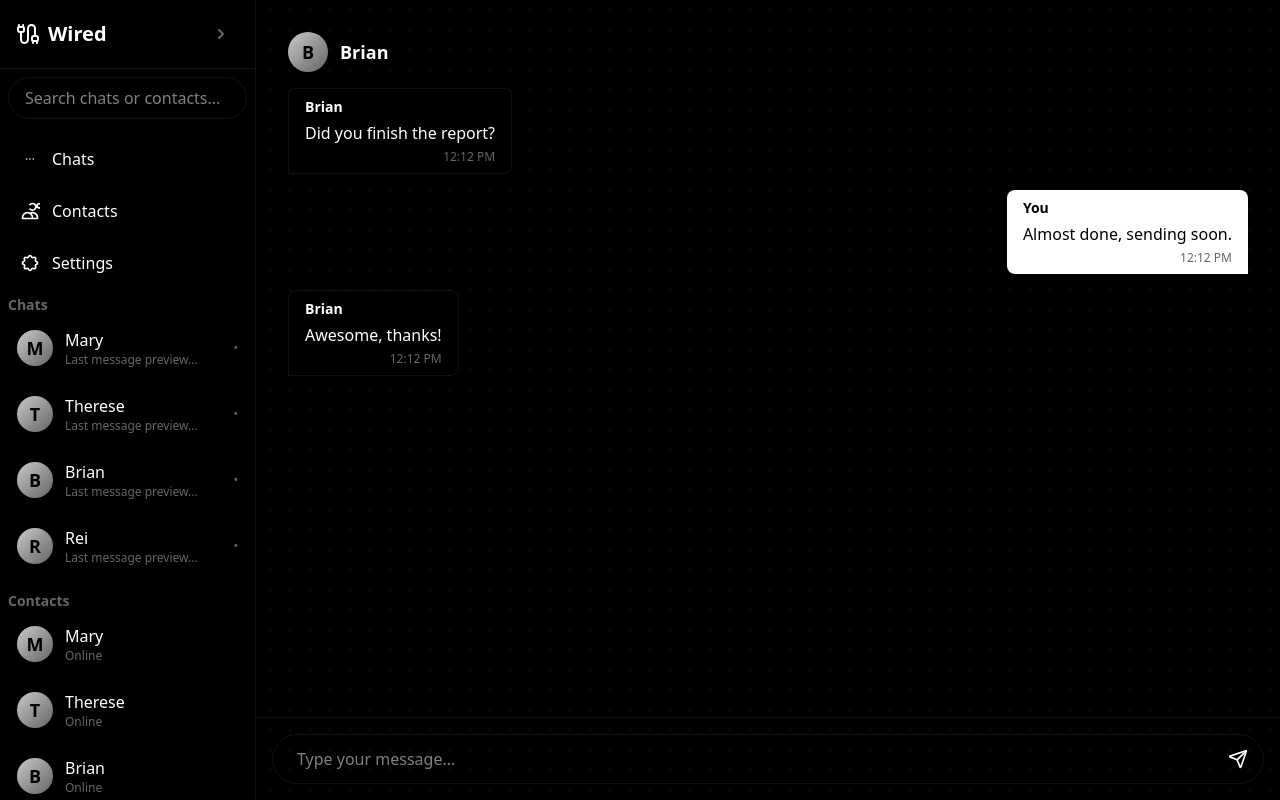
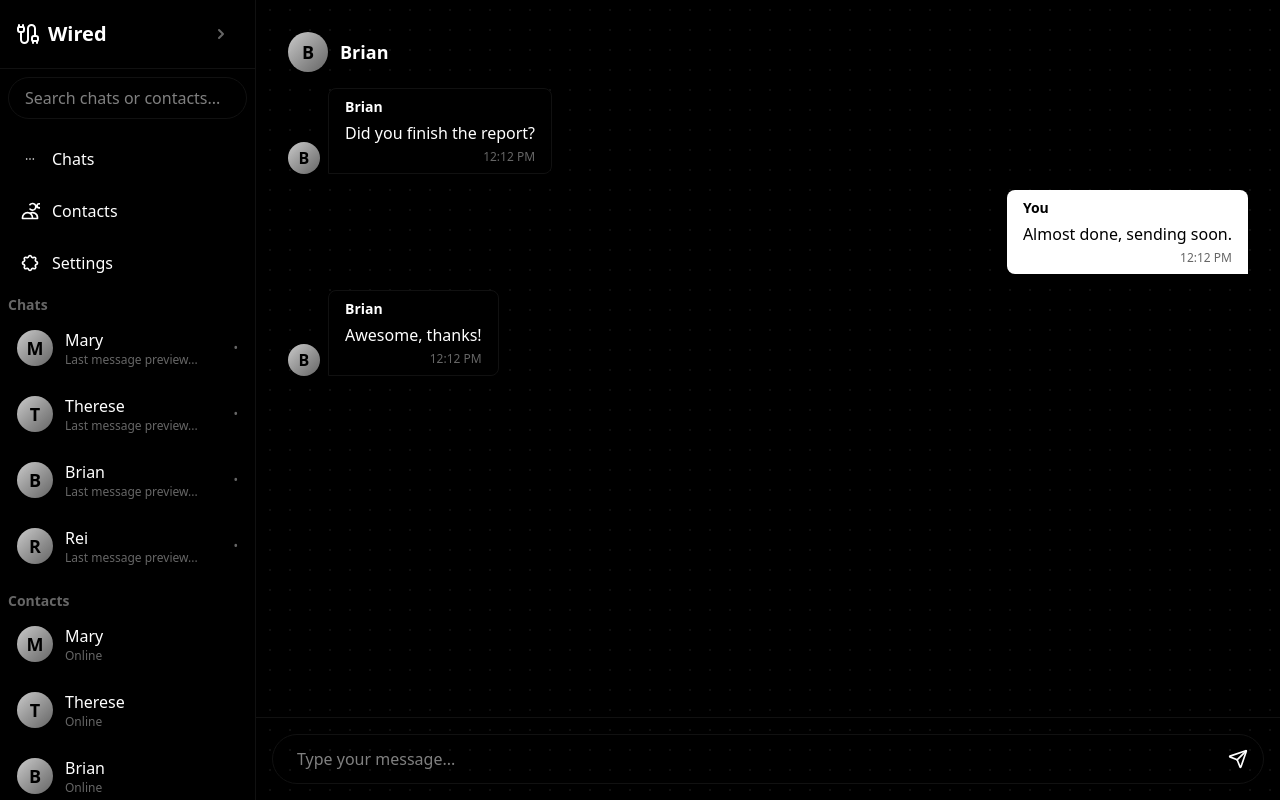
Before and after one commit to rei-naissance/Wired, a Next.js app in the folder wired/: page /chats/brian in a window 1280 px wide. Built offline with nearby package versions, Linux system fonts and the light colour scheme.

Commit message:
feat: enhance message display in ChatPage with improved alignment and user avatar

```diff
--- a/wired/app/chats/[id]/page.tsx
+++ b/wired/app/chats/[id]/page.tsx
@@ -41,8 +41,13 @@ export default function ChatPage({ params }: ChatPageProps) {
         {messages.map((msg, idx) => (
           <div
             key={idx}
-            className={`flex ${msg.from === "You" ? "justify-end" : "justify-start"}`}
+            className={`flex ${msg.from === "You" ? "justify-end" : "justify-start"} items-end`}
           >
+            {msg.from !== "You" && (
+              <div className="mr-2 flex-shrink-0 w-8 h-8 rounded-full bg-gradient-to-br from-primary/80 to-muted flex items-center justify-center text-base font-bold text-background">
+                {msg.from.charAt(0).toUpperCase()}
+              </div>
+            )}
             <div
               className={`max-w-xs md:max-w-md px-4 py-2 rounded-lg ${
                 msg.from === "You"
```
